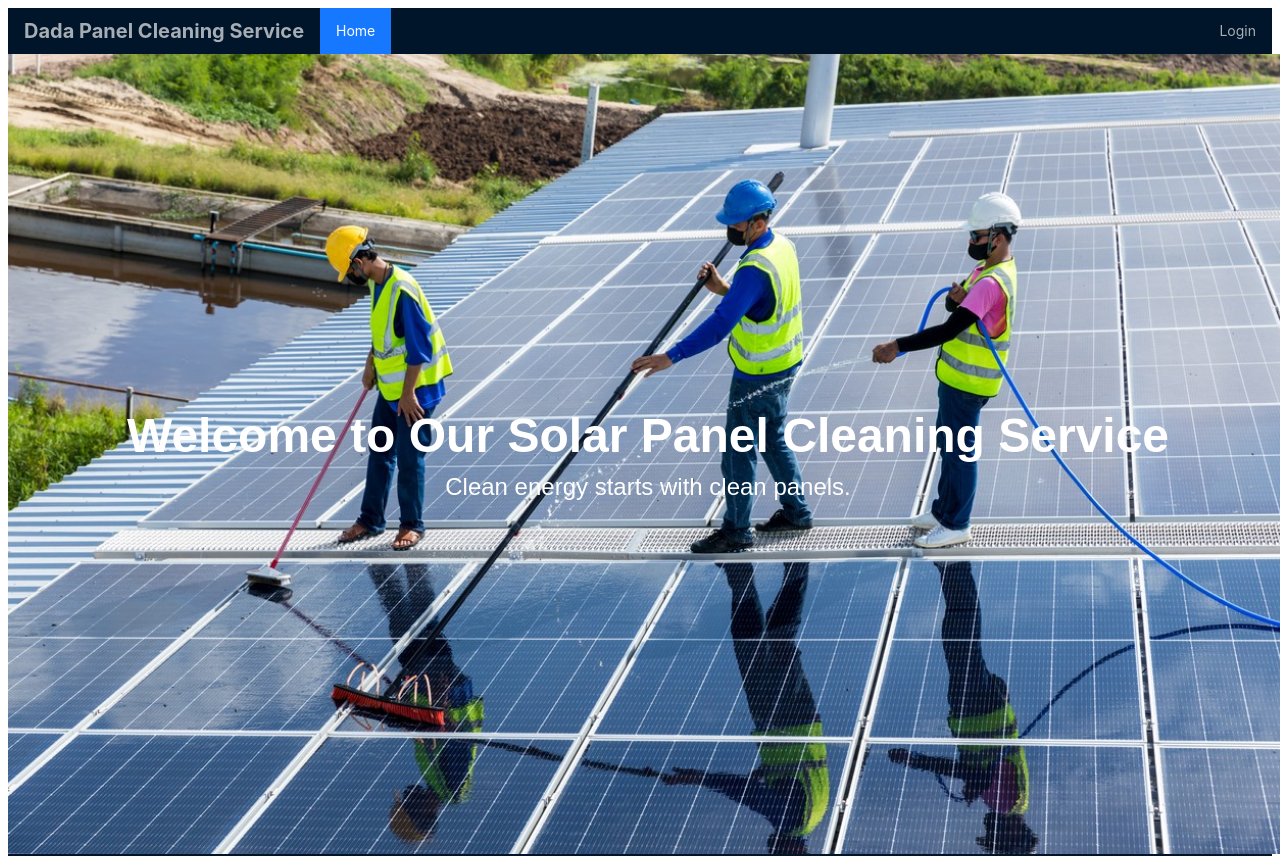
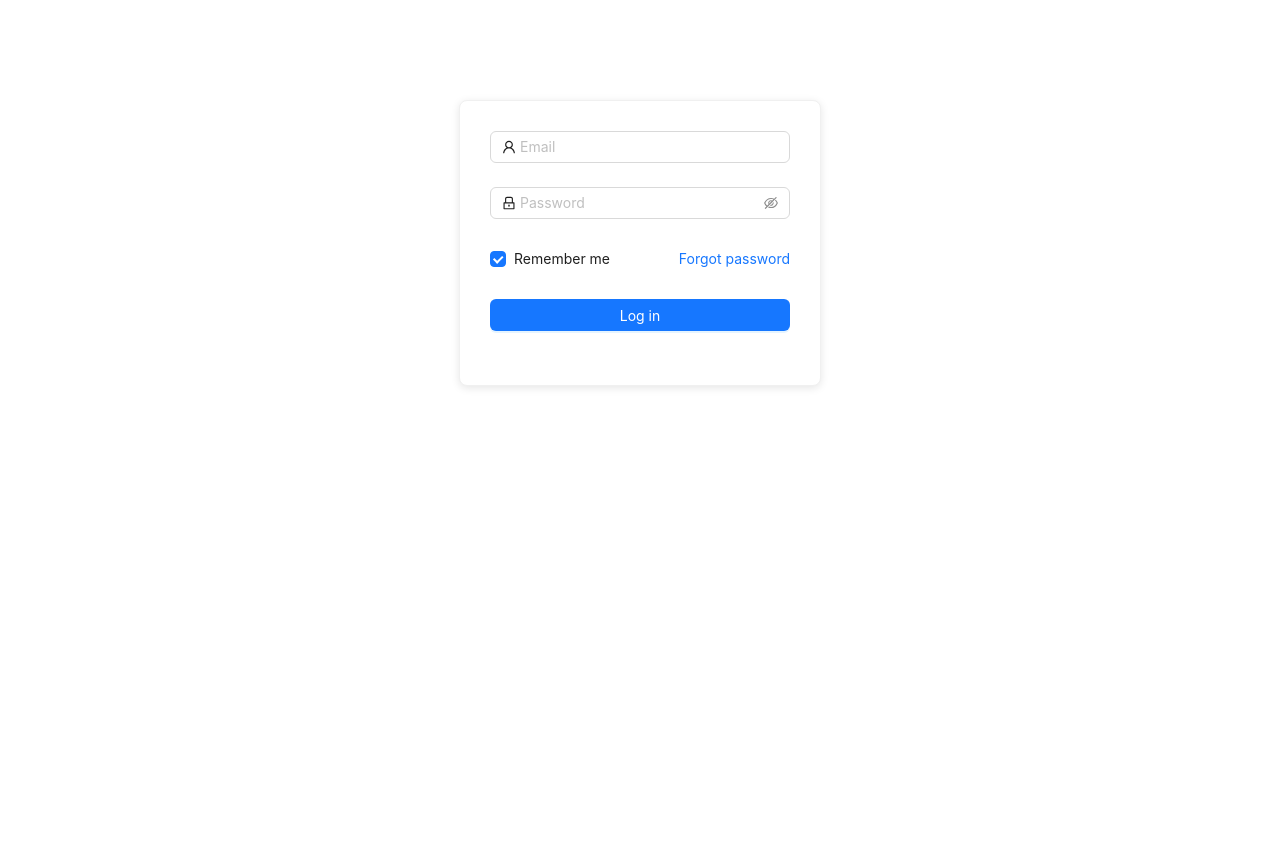
Before and after one commit to AawaizAli/solar-webapp, a React (Vite) app in the folder solar-cleaning/: page /login in a window 1280 px wide. Shown: the top 856 px of the page. After the commit the page ends 800 px from the top, so only its background shows below. Built offline with nearby package versions, Linux system fonts and the light colour scheme.

Commit message:
login-fix

```diff
--- a/solar-cleaning/frontend/src/components/LoginPage.jsx
+++ b/solar-cleaning/frontend/src/components/LoginPage.jsx
@@ -1,59 +1,65 @@
-import React from 'react';
-import { useSelector } from 'react-redux';
-import { Menu } from 'antd';
-import { Link } from 'react-router-dom';
-import './HomePage.css'; // Create a CSS file for custom styles
+import React, { useState } from 'react';
+import { Form, Input, Button, Checkbox } from 'antd';
+import { UserOutlined, LockOutlined } from '@ant-design/icons';
+import { useDispatch, useSelector } from 'react-redux';
+import { login } from '../features/auth/authSlice'; // Import the login action
+import { Navigate } from 'react-router-dom';
+import './LoginPage.css';
 
-const HomePage = () => {
-  const { user, isAuthenticated } = useSelector(state => state.auth);
+const LoginPage = () => {
+  const dispatch = useDispatch();
+  const loading = useSelector((state) => state.auth.loading);
+  const error = useSelector((state) => state.auth.error);
+  const isAuthenticated = useSelector((state) => state.auth.isAuthenticated);
+
+  const onFinish = (values) => {
+    dispatch(login({ username: values.email, password: values.password }));
+  };
+
+  if (isAuthenticated) {
+    return <Navigate to="/" />;
+  }
 
   return (
-    <div>
-      <Menu theme="dark" mode="horizontal" defaultSelectedKeys={['home']}>
-        <Menu.Item key="company">
-          <div className="company-name">Dada Panel Cleaning Service</div>
-        </Menu.Item>
-        <Menu.Item key="home">
-          <Link to="/">Home</Link>
-        </Menu.Item>
-        {isAuthenticated && (
-          <>
-            <Menu.Item key="bookings">
-              <Link to="/bookings">Bookings</Link>
-            </Menu.Item>
-            <Menu.Item key="workers">
-              <Link to="/workers">Workers</Link>
-            </Menu.Item>
-            <Menu.Item key="reports">
-              <Link to="/reports">Reports</Link>
-            </Menu.Item>
-            <Menu.Item key="user" style={{ marginLeft: 'auto' }}>
-              <div>{user?.username}</div>
-            </Menu.Item>
-            <Menu.Item key="logout">
-              <Link to="/logout">Logout</Link>
-            </Menu.Item>
-          </>
-        )}
-        {!isAuthenticated && (
-          <Menu.Item key="login" style={{ marginLeft: 'auto' }}>
-            <Link to="/login">Login</Link>
-          </Menu.Item>
-        )}
-      </Menu>
-
-      <section className="hero-section">
-        <div className="hero-content">
-          <h1>Welcome to Our Solar Panel Cleaning Service</h1>
-          <p>Clean energy starts with clean panels.</p>
-        </div>
-      </section>
-
-      <footer className="footer">
-        <p>&copy; 2024 Solar Panel Cleaning Service. All rights reserved.</p>
-      </footer>
+    <div className="login-container">
+      <Form
+        name="login"
+        className="login-form"
+        initialValues={{ remember: true }}
+        onFinish={onFinish}
+      >
+        <Form.Item
+          name="email"
+          rules={[{ required: true, message: 'Please input your Email!' }]}
+        >
+          <Input prefix={<UserOutlined className="site-form-item-icon" />} placeholder="Email" />
+        </Form.Item>
+        <Form.Item
+          name="password"
+          rules={[{ required: true, message: 'Please input your Password!' }]}
+        >
+          <Input.Password
+            prefix={<LockOutlined className="site-form-item-icon" />}
+            placeholder="Password"
+          />
+        </Form.Item>
+        <Form.Item>
+          <Form.Item name="remember" valuePropName="checked" noStyle>
+            <Checkbox>Remember me</Checkbox>
+          </Form.Item>
+          <a className="login-form-forgot" href="">
+            Forgot password
+          </a>
+        </Form.Item>
+        <Form.Item>
+          <Button type="primary" htmlType="submit" className="login-form-button" loading={loading}>
+            Log in
+          </Button>
+        </Form.Item>
+        {error && <p style={{ color: 'red' }}>{error}</p>}
+      </Form>
     </div>
   );
 };
 
-export default HomePage;
+export default LoginPage;
```
